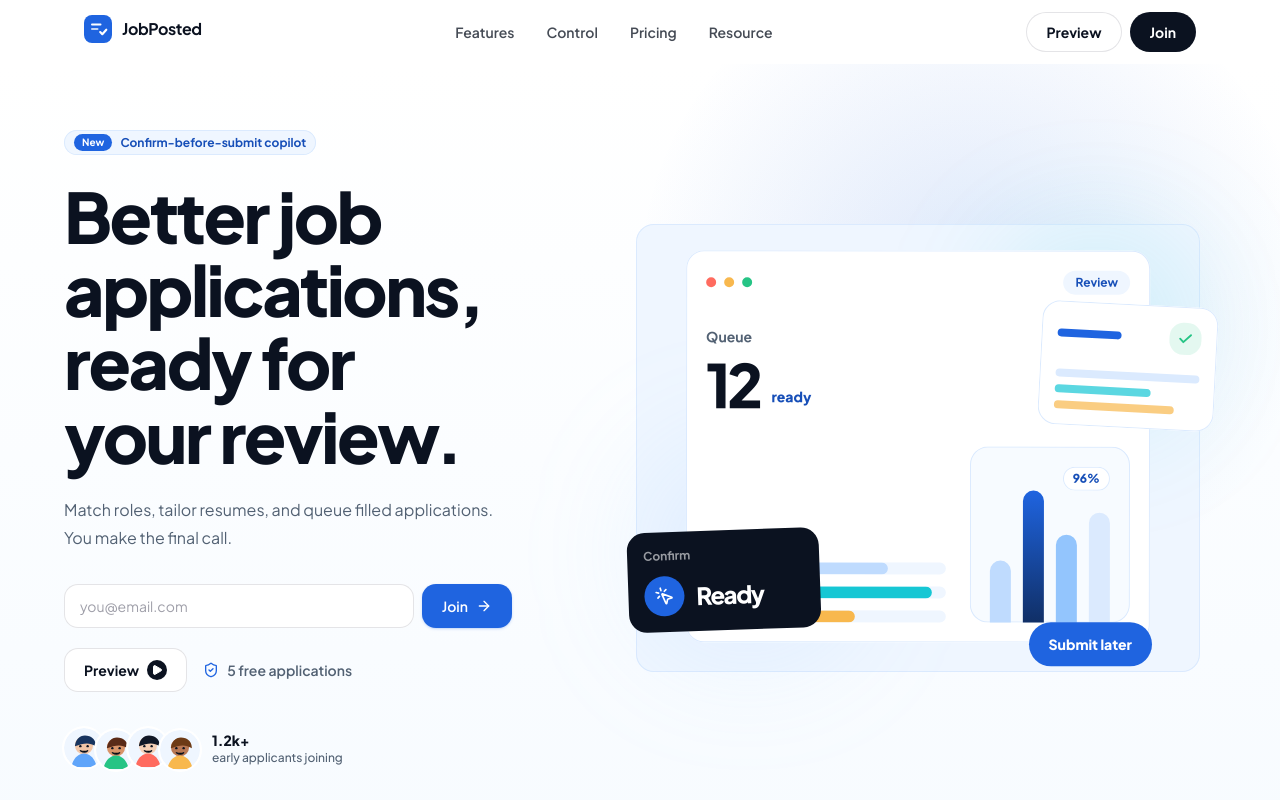
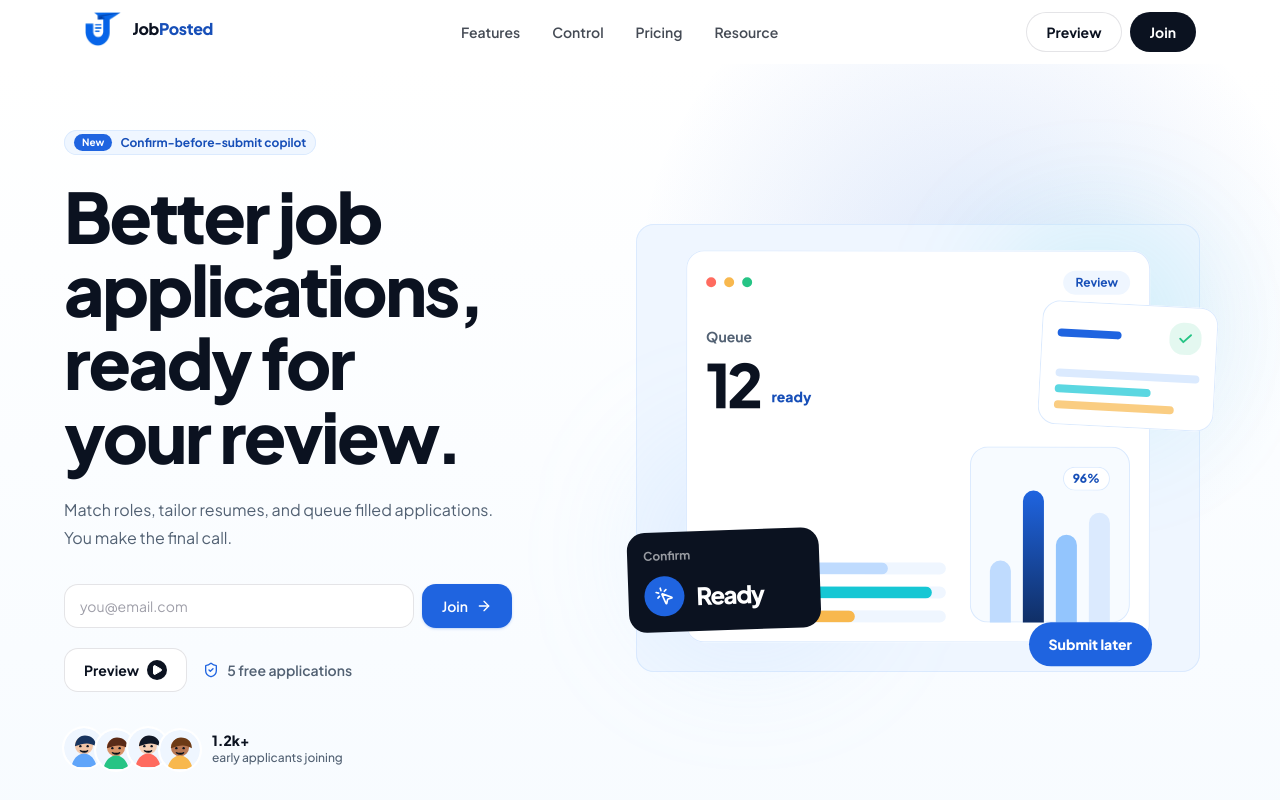
Before and after one commit to Theja4/jobposted, a Next.js app in the folder apps/web/: page / in a window 1280 px wide. Shown: the top 800 px of the page. Built offline with nearby package versions, Linux system fonts and the light colour scheme; no server answers.

Commit message:
Update landing logo and pricing defaults

```diff
--- a/apps/web/components/landing/Logo.tsx
+++ b/apps/web/components/landing/Logo.tsx
@@ -1,30 +1,33 @@
+import Image from "next/image";
 import { cn } from "@/lib/cn";
 import { SITE_NAME } from "@/lib/site";
 
-/** Brand wordmark: a confirmed-queue mark + "JobPosted". */
+const BRAND_SPLIT_INDEX = SITE_NAME.indexOf("Posted");
+
+/** Brand wordmark: J + paper-plane mark with "JobPosted". */
 export function Logo({ className }: { className?: string }) {
+  const prefix = BRAND_SPLIT_INDEX > -1 ? SITE_NAME.slice(0, BRAND_SPLIT_INDEX) : SITE_NAME;
+  const suffix = BRAND_SPLIT_INDEX > -1 ? SITE_NAME.slice(BRAND_SPLIT_INDEX) : "";
+
   return (
-    <span className={cn("inline-flex items-center gap-2.5 font-bold tracking-tight", className)}>
-      <svg
-        width="28"
-        height="28"
-        viewBox="0 0 28 28"
-        fill="none"
+    <span
+      className={cn(
+        "inline-flex items-center gap-2.5 font-extrabold tracking-[-0.02em]",
+        className,
+      )}
+    >
+      <Image
+        src="/brand/jobposted-mark.png"
+        alt=""
+        width={640}
+        height={602}
         aria-hidden="true"
-        className="shrink-0"
-      >
-        <rect width="28" height="28" rx="8" className="fill-brand-600" />
-        <path d="M8 9.5h8.5" stroke="white" strokeWidth="2" strokeLinecap="round" />
-        <path d="M8 14h5.5" stroke="white" strokeWidth="2" strokeLinecap="round" opacity="0.72" />
-        <path
-          d="M16.2 17.1l2.1 2.1 4-4.45"
-          stroke="white"
-          strokeWidth="2.15"
-          strokeLinecap="round"
-          strokeLinejoin="round"
-        />
-      </svg>
-      <span className="text-ink">{SITE_NAME}</span>
+        className="h-[2.25em] w-[2.4em] shrink-0 object-contain"
+      />
+      <span className="leading-none text-ink">
+        {prefix}
+        {suffix && <span className="text-brand-700">{suffix}</span>}
+      </span>
     </span>
   );
 }
--- a/apps/web/components/landing/Pricing.tsx
+++ b/apps/web/components/landing/Pricing.tsx
@@ -56,7 +56,7 @@ const PRICING_CARDS = [
 ] as const;
 
 export function Pricing() {
-  const [billing, setBilling] = useState<Billing>("annual");
+  const [billing, setBilling] = useState<Billing>("monthly");
 
   return (
     <section
--- a/apps/web/components/ui/Reveal.tsx
+++ b/apps/web/components/ui/Reveal.tsx
@@ -11,7 +11,8 @@ type Props = {
 };
 
 /**
- * Slight rise on scroll-into-view. Content remains visible before the animation fires.
+ * Slight rise on scroll-into-view. Avoid filter-based reveals: browser back/forward
+ * restoration can leave sections stuck with a blur filter before in-view state settles.
  */
 export function Reveal({ children, className, delay = 0, amount = 0.22 }: Props) {
   const reduce = useReducedMotion();
@@ -23,8 +24,8 @@ export function Reveal({ children, className, delay = 0, amount = 0.22 }: Props)
   return (
     <motion.div
       className={className}
-      initial={{ opacity: 0.82, y: 28, scale: 0.985, filter: "blur(3px)" }}
-      whileInView={{ opacity: 1, y: 0, scale: 1, filter: "blur(0px)" }}
+      initial={{ opacity: 0.9, y: 24, scale: 0.992 }}
+      whileInView={{ opacity: 1, y: 0, scale: 1 }}
       viewport={{ once: true, amount }}
       transition={{ duration: 0.56, ease: [0.22, 1, 0.36, 1], delay }}
     >
```
Also changed, not shown: apps/web/public/brand/jobposted-mark.png (added).
